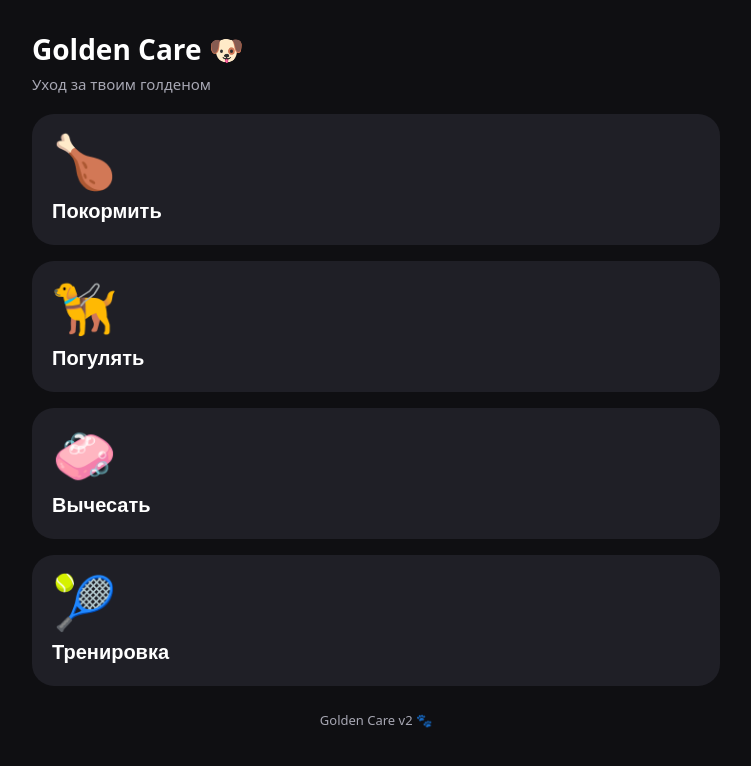
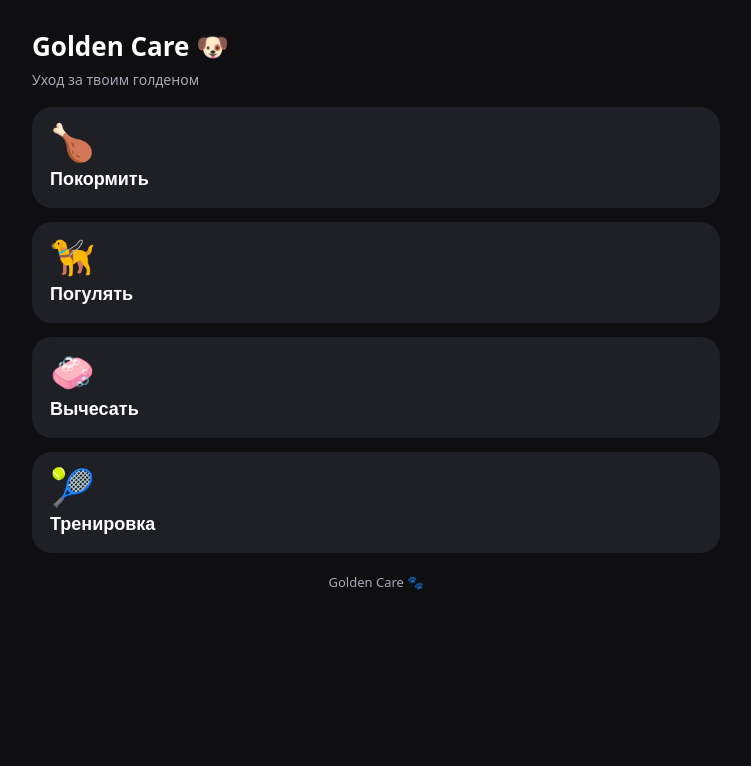
Before and after one commit to ir7217529-cyber/doggo, a plain HTML site: page index.html in a window 1280 px wide. Shown: the whole page, without its empty margins (264-1015 px from the left). Drawn offline with Linux system fonts and the light colour scheme.

Commit message:
Update index.html

```diff
--- a/index.html
+++ b/index.html
@@ -12,7 +12,7 @@
       --card:#1f1f26;
       --text:#ffffff;
       --muted:#a7a7b3;
-      --radius:22px;
+      --radius:20px;
     }
 
     *{box-sizing:border-box}
@@ -20,45 +20,45 @@
     body{
       margin:0;
       font-family: system-ui, -apple-system, Segoe UI, Roboto, Arial;
-      background: var(--bg);
-      color: var(--text);
+      background:var(--bg);
+      color:var(--text);
     }
 
     .wrap{
       max-width:720px;
       margin:0 auto;
-      padding:20px 16px calc(20px + env(safe-area-inset-bottom));
+      padding:18px 16px calc(18px + env(safe-area-inset-bottom));
     }
 
     h1{
-      font-size:28px;
+      font-size:26px;
       margin:10px 0 6px;
     }
 
     .sub{
       color:var(--muted);
-      margin:0 0 20px;
-      font-size:15px;
+      margin:0 0 18px;
+      font-size:14px;
     }
 
     .grid{
       display:grid;
-      grid-template-columns:1fr; /* ОДНА кнопка в ряд */
-      gap:16px;
+      grid-template-columns:1fr;
+      gap:14px;
     }
 
     button{
       width:100%;
       border:0;
       border-radius:var(--radius);
-      padding:22px 20px;
+      padding:18px 18px;
       background:var(--card);
       color:var(--text);
-      font-size:20px;
-      font-weight:700;
+      font-size:18px;
+      font-weight:600;
       text-align:left;
       cursor:pointer;
-      min-height:110px;
+      min-height:90px;
       transition:0.1s;
     }
 
@@ -67,19 +67,19 @@
     }
 
     .emoji{
-      font-size:52px;  /* БОЛЬШИЕ иконки */
+      font-size:36px;   /* 👈 СРЕДНИЙ размер */
       display:block;
-      margin-bottom:12px;
+      margin-bottom:8px;
       line-height:1;
     }
 
     .label{
       display:block;
-      font-size:20px;
+      font-size:18px;
     }
 
     .footer{
-      margin-top:25px;
+      margin-top:20px;
       font-size:13px;
       color:var(--muted);
       text-align:center;
@@ -118,7 +118,7 @@
     </div>
 
     <div class="footer">
-      Golden Care v2 🐾
+      Golden Care 🐾
     </div>
 
   </div>
```
